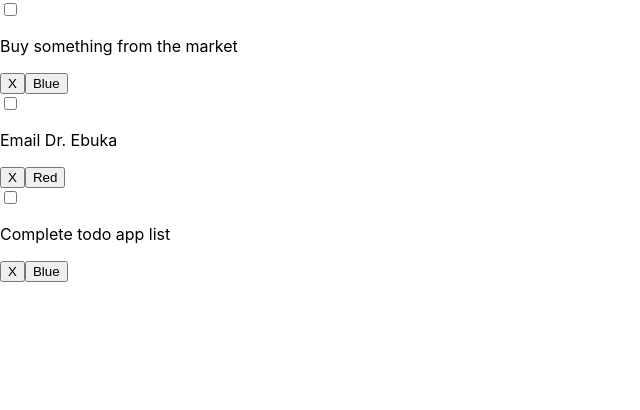
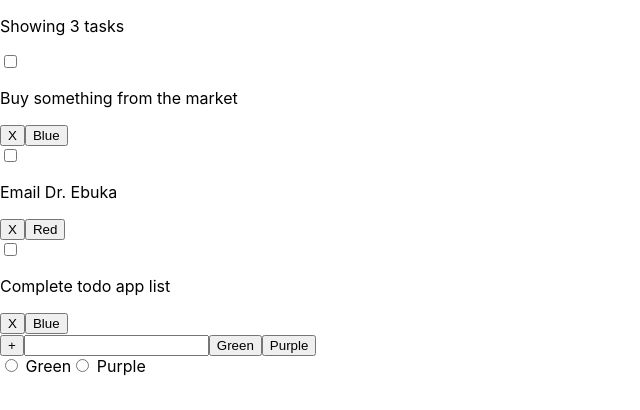
Before and after one commit to ammanabua/typescript-todo-app, a React (Create React App) app: page / in a window 1280 px wide. Shown: the top 410 px of the page, without its empty margins (0-640 px from the left). Built offline with nearby package versions, Linux system fonts and the light colour scheme.

Commit message:
add todos with form

```diff
--- /dev/null
+++ b/src/components/AddTodo.tsx
@@ -0,0 +1,28 @@
+import React, { ChangeEvent, FormEvent } from 'react'
+
+export type AddTodoProps = {
+    task: string
+    handleSubmitTodo: (e:FormEvent) => void
+    handleChange: (e: ChangeEvent) => void
+}
+
+export const AddTodo = ({ task, handleChange, handleSubmitTodo }: AddTodoProps) => {
+  return(
+    <form onSubmit={handleSubmitTodo} className="">
+        <button type="submit" aria-label="Add a task">
+        +
+        </button>
+        <input type="text" name="task" value={task} onChange={handleChange} />
+        <button name="tag" value="Green">
+            Green
+        </button>
+        <button name="tag" value="Purple">
+            Purple
+        </button>
+        <div>
+            <input type="radio" value="Green" name="tag" /> Green
+            <input type="radio" value="Purple" name="tag" /> Purple
+        </div>
+    </form>
+  )
+}
--- a/src/components/Todos.tsx
+++ b/src/components/Todos.tsx
@@ -1,5 +1,9 @@
-import React, { useState } from 'react'
+
+import React, { ChangeEvent, FormEvent, useState } from 'react'
+import { AddTodo } from './AddTodo';
 import { Row } from './Row';
+import { v4 as uuidv4 } from 'uuid'
+
 
 const data = [
     {
@@ -31,6 +35,36 @@ type Todo = {
 
 export const Todos = () => {
     const [todos, setTodos] = useState<Todo[]>(data);
+    const [task, setTask] = useState("");
+    const [tag, setTag] = useState("");
+
+    const todosLength = todos.length;
+    const hasTodos = todos.length > 0;
+    const remainingTodos = todos.filter((todo) => !todo.isCompleted).length
+
+
+    const handleAddTodo = (todo: Todo) => {
+        const updatedTodos = [...todos, todo];
+        setTodos(updatedTodos)
+        setTask("")
+    }
+
+    const handleChange = (e: ChangeEvent) => {
+        const { value } = e.target as HTMLInputElement
+        setTask(value)
+    }
+
+    const handleSubmitTodo = (e: FormEvent) => {
+        e.preventDefault()
+
+        const todo = {
+            id: uuidv4(),
+            task: task,
+            tag: tag,
+            isCompleted: false,
+        }
+        task && handleAddTodo(todo)
+    }
 
     const handleDeleteTodo = (id: string) => {
         const updatedTodos = todos.filter((todo) => todo.id !== id)
@@ -57,6 +91,9 @@ export const Todos = () => {
     }
   return (
     <section>
+        {hasTodos && (
+            <p>{`Showing ${todosLength} tasks`}</p>
+        )}
         {todos.map((todo) => (
             <Row key={todo.id}
             todo={todo}
@@ -64,6 +101,10 @@ export const Todos = () => {
             handleFilterTodo={handleFilterTodo}
             handleCheckTodo={handleCheckTodo} />
         ))}
+        <AddTodo
+            task={task}
+            handleChange={handleChange}
+            handleSubmitTodo={handleSubmitTodo} />
     </section>
   )
 }
```
